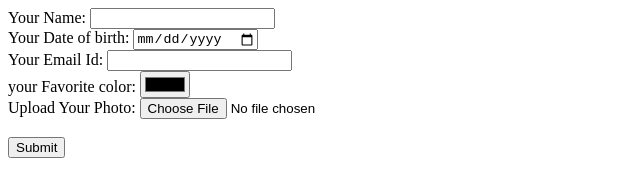
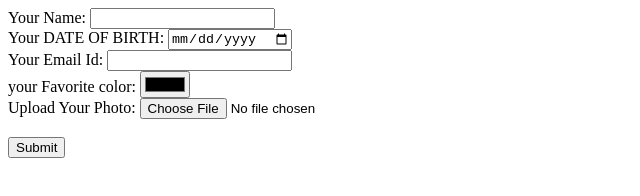
Before and after one commit to Harjee07/website, a plain HTML site: page input.html in a window 1280 px wide. Shown: the whole page, without its empty margins (0-640 px from the left). Drawn offline with Linux system fonts and the light colour scheme.

Commit message:
Update input.html

```diff
--- a/input.html
+++ b/input.html
@@ -9,7 +9,7 @@
       <label>Your Name:</label>
       <input type="text" name="Name" value="">
       <br>
-      <label>Your Date of birth:</label>
+      <label>Your DATE OF BIRTH:</label>
       <input type="date" name="D.O.B." value="">
       <br>
       <label>Your Email Id:</label>
```
